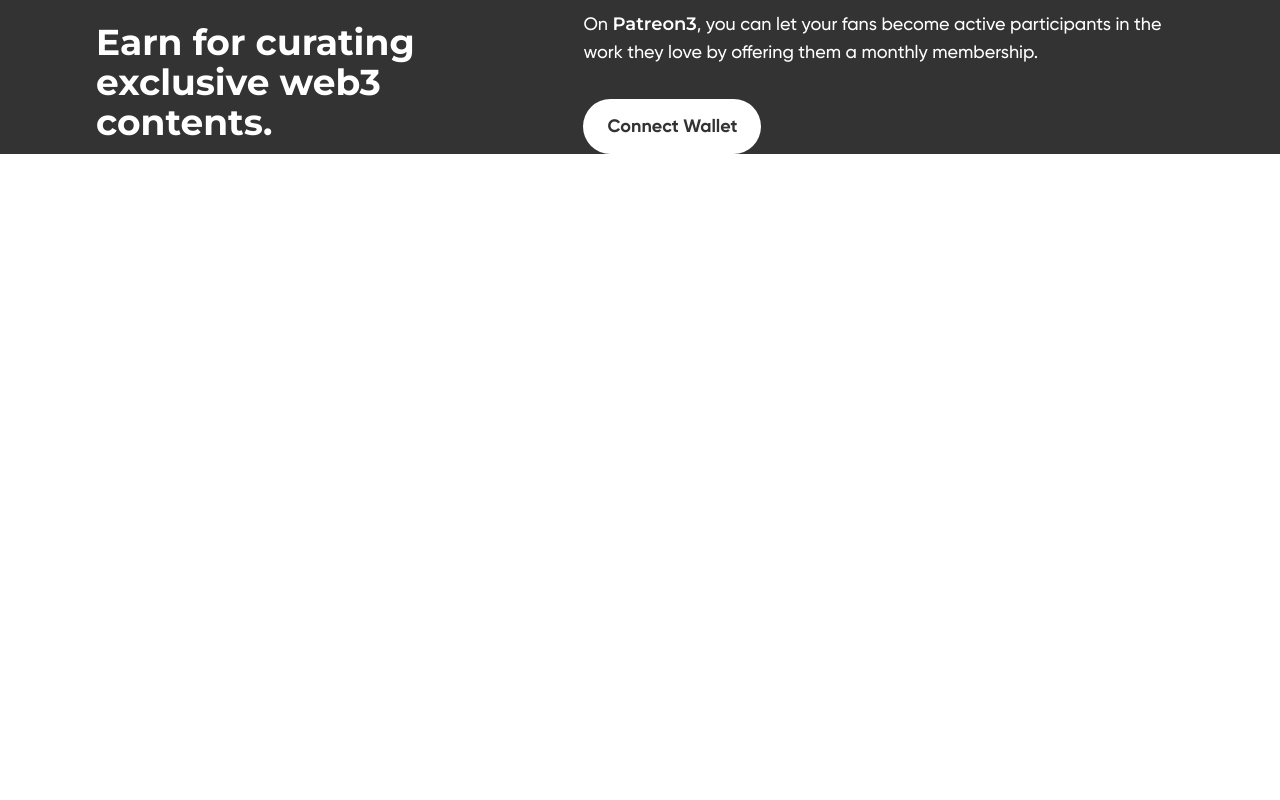
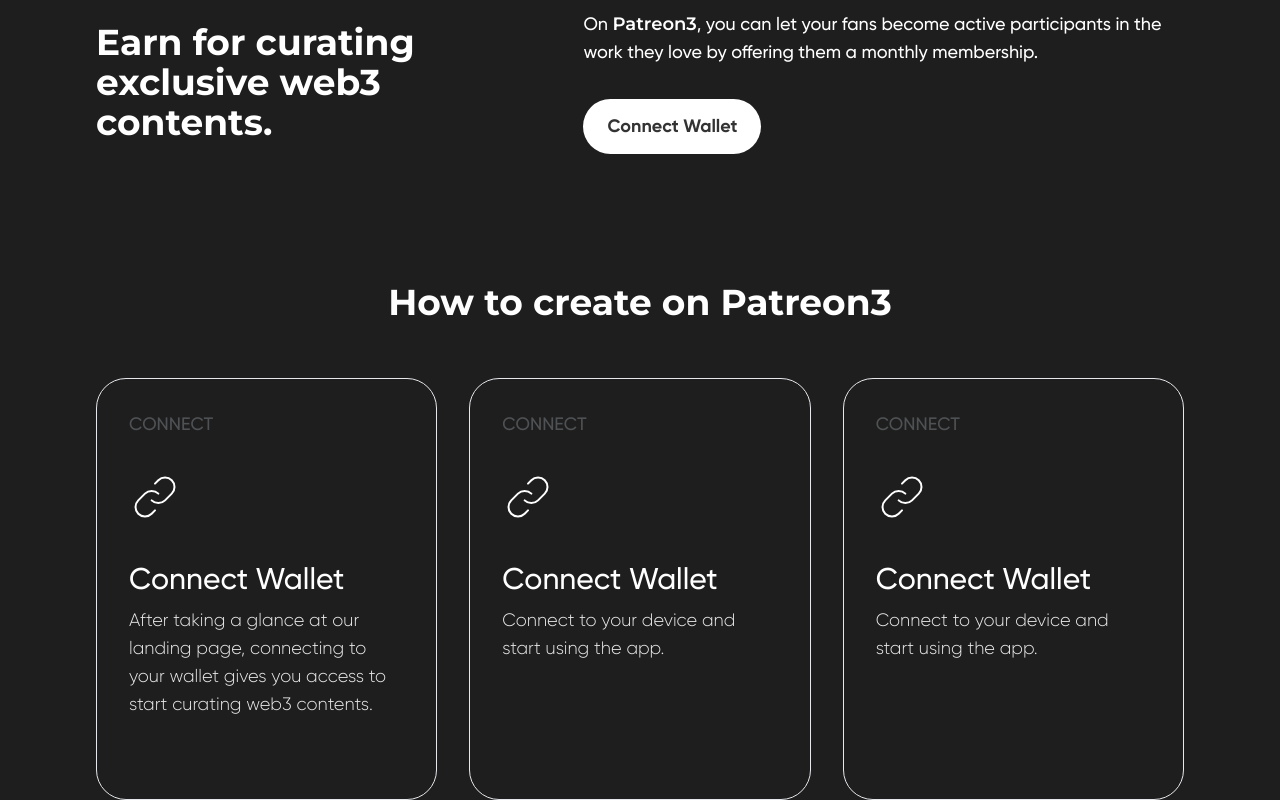
Before and after one commit to harmony-x/dpatreon, a Next.js app: page / in a window 1280 px wide. Shown: the part 725-1525 px from the top of the page. Before the commit the page ends 879 px from the top, so only its background shows below. Built offline with nearby package versions, Linux system fonts and the light colour scheme.

Commit message:
feat : build how to create section

```diff
--- /dev/null
+++ b/layouts/LandingPageHowTo/LandingPageHowTo.tsx
@@ -0,0 +1,19 @@
+import HowtoCard from "$components/LandingPage/HowtoCard/HowtoCard";
+import SectionHeading from "$components/LandingPage/SectionHeading/SectionHeading";
+import { howtoData } from "$utils/data";
+import { FC } from "react";
+
+const LandingPageHowTo : FC = () => {
+  return (
+    <section className="mt-12 md:mt-20 lg:mt-32 xl:mt-48">
+      <SectionHeading text="How to create on Patreon3" className="text-center mb-6 md:mb-10 lg:mb-14" />
+      <div className="flex flex-col lg:flex-row gap-8 justify-between">
+        {howtoData.map(({Icon, description, heading, title}, index) => (
+          <HowtoCard Icon={Icon} description={description} heading={heading} title={title} key={index} />
+        ))}
+      </div>
+    </section>
+  )
+}
+
+export default LandingPageHowTo;
--- a/pages/index.tsx
+++ b/pages/index.tsx
@@ -1,21 +1,23 @@
 import Button from '$components/Button/Button'
 import LandingPageHeader from '$layouts/LandingPageHeader/LandingPageHeader'
 import LandingPageHero from '$layouts/LandingPageHero/LandingPageHero'
+import LandingPageHowTo from '$layouts/LandingPageHowTo/LandingPageHowTo'
 import type { NextPage } from 'next'
 import Head from 'next/head'
 
 const Home: NextPage = () => {
   return (
-    <div>
+    <div className='bg-dark min-h-screen'>
       <Head>
         <title>Create Next App</title>
         <meta name="description" content="Generated by create next app" />
         <link rel="icon" href="/favicon.ico" />
       </Head>
 
-      <main className='bg-black font-Gilroy lg3:container mx-auto px-6 md:px-12 lg:px-24'>
+      <main className='font-Gilroy lg3:container mx-auto px-6 md:px-12 lg:px-24'>
         <LandingPageHeader />
         <LandingPageHero />
+        <LandingPageHowTo />
       </main>
     </div>
   )
```
